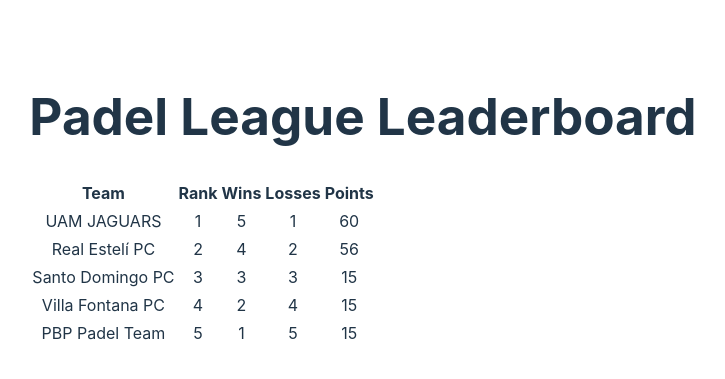
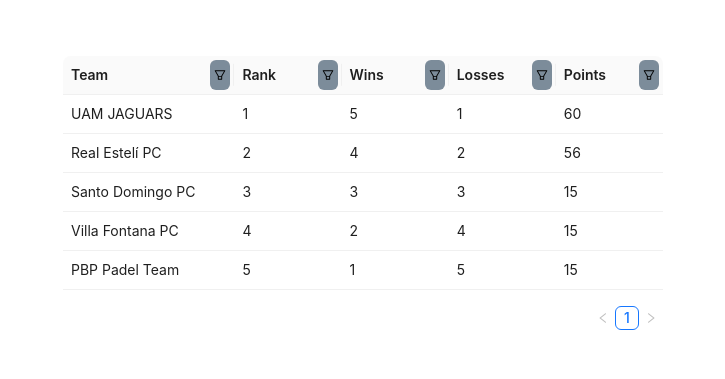
Before and after one commit to XaReLLo21/puigpadel, a React (Vite) app: page / in a window 1280 px wide. Shown: the part 199-578 px from the top of the page, without its empty margins (277-1002 px from the left). Built offline with nearby package versions, Linux system fonts and the light colour scheme; data requests are answered from the project's data file.

Commit message:
Add new functionality to App component

```diff
--- a/src/App.jsx
+++ b/src/App.jsx
@@ -1,44 +1,79 @@
-import { useEffect, useState } from 'react';
+import { useEffect, useRef, useState } from 'react';
 import './App.css';
+import TableList from './components/TableList/TableList';
 
 function App() {
-  const [teams, setTeams] = useState([]);
+  const [rows, setRows] = useState([]);
+  const [columns, setColumns] = useState(undefined);
+  const grid = useRef();
 
   useEffect(() => {
     const getTeams = async () => {
       const response = await fetch('http://localhost:3000/teams');
       const data = await response.json();
-      //console.log(data);
-      setTeams(data);
+
+      if (data.length > 0) {
+        setRows(
+          data.map((item) => {
+            return {
+              ...item,
+              name: item.name,
+              rank: item.rank,
+              wins: item.wins,
+              losses: item.losses,
+              points: item.points,
+            };
+          })
+        );
+      }
     };
     getTeams();
   }, []);
 
+  useEffect(() => {
+    setColumns([
+      {
+        title: 'Team',
+        dataIndex: 'name',
+        key: '0',
+        width: 80,
+        fixed: 'left',
+        ...grid.current.getColumnSearch('name'),
+      },
+      {
+        title: 'Rank',
+        dataIndex: 'rank',
+        key: '1',
+        width: 50,
+        ...grid.current.getColumnSearch('rank'),
+      },
+      {
+        title: 'Wins',
+        dataIndex: 'wins',
+        key: '2',
+        width: 50,
+        ...grid.current.getColumnSearch('wins'),
+      },
+      {
+        title: 'Losses',
+        dataIndex: 'losses',
+        key: '3',
+        width: 50,
+        ...grid.current.getColumnSearch('losses'),
+      },
+      {
+        title: 'Points',
+        dataIndex: 'points',
+        key: '4',
+        width: 50,
+        ...grid.current.getColumnSearch('points'),
+      },
+    ]);
+  }, []);
+
   return (
-    <div className='leaderboard-container'>
-      <h1>Padel League Leaderboard </h1>
-      <table className='leaderboard-table'>
-        <thead>
-          <tr>
-            <th>Team</th>
-            <th>Rank</th>
-            <th>Wins</th>
-            <th>Losses</th>
-            <th>Points</th>
-          </tr>
-        </thead>
-        <tbody>
-          {teams.map((team) => (
-            <tr key={team.id}>
-              <td>{team.name}</td>
-              <td>{team.rank}</td>
-              <td>{team.wins}</td>
-              <td>{team.losses}</td>
-              <td>{team.points}</td>
-            </tr>
-          ))}
-        </tbody>
-      </table>
+    <div className='App'>
+      <TableList ref={grid} rows={rows} columns={columns} />
     </div>
   );
 }
```
